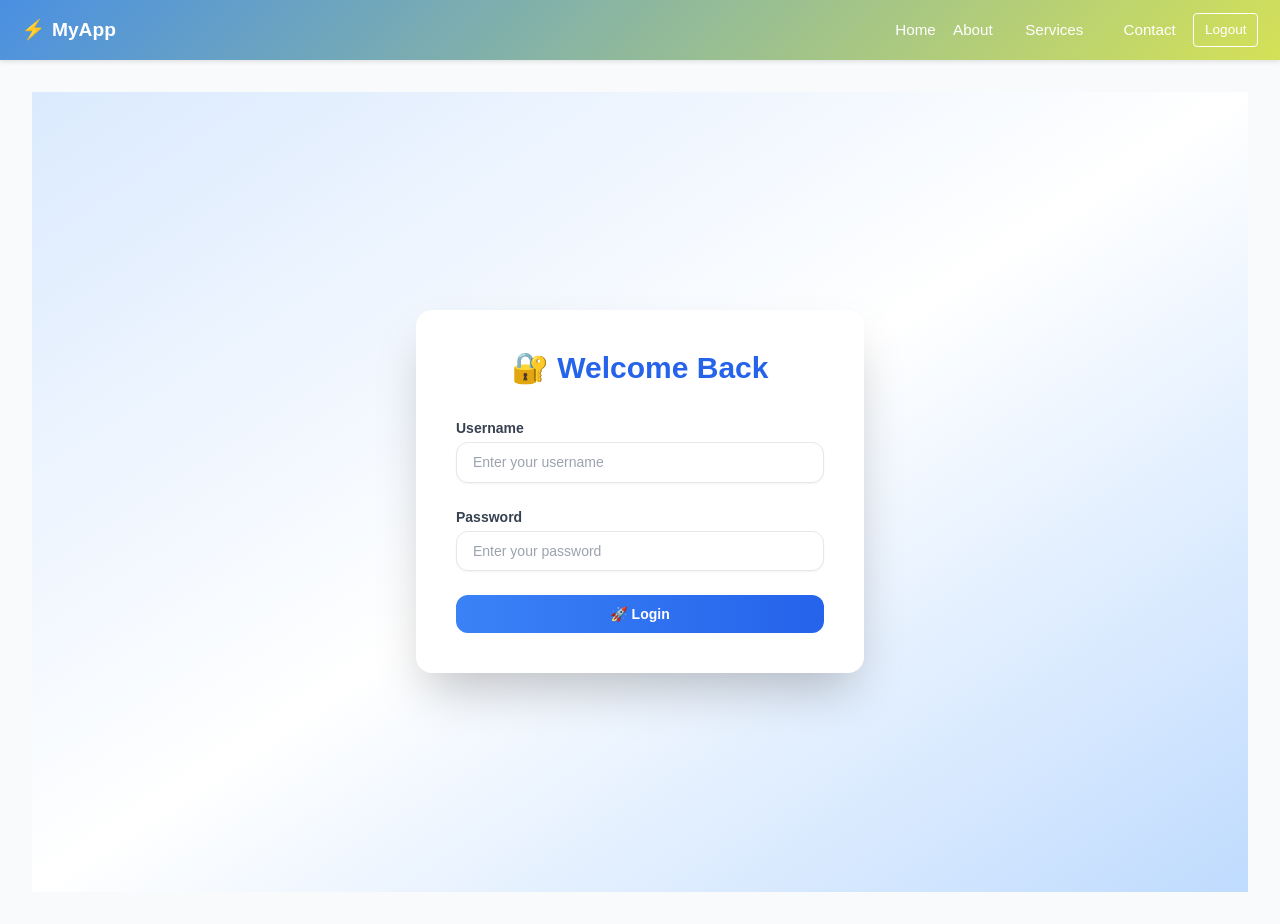
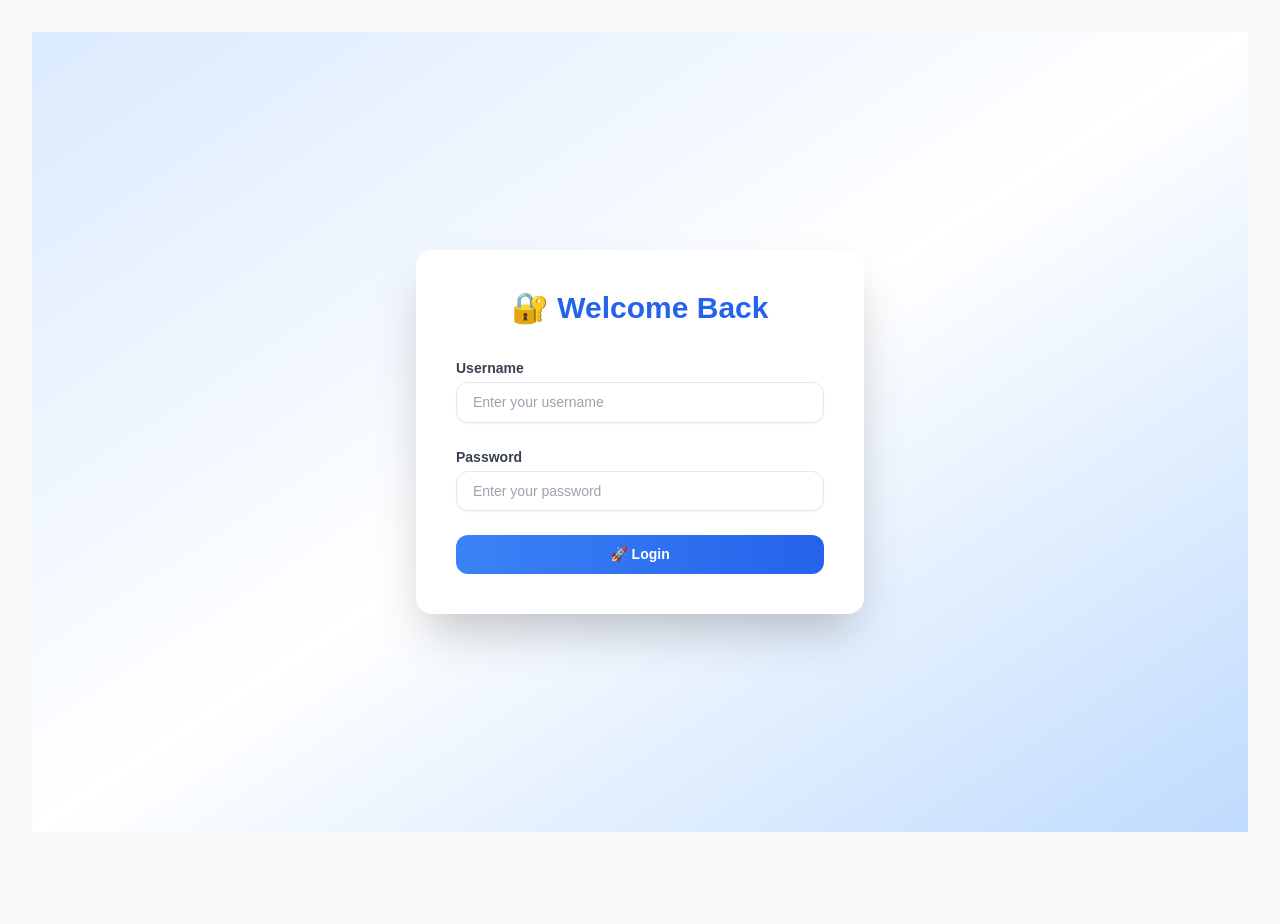
Before and after one commit to VipinCV/vuew, a Vue app: page /login in a window 1280 px wide. After the commit the page ends 864 px from the top, so only its background shows below. Built offline with nearby package versions, Linux system fonts and the light colour scheme; sample sign-in values are in the browser's storage.

Commit message:
Update App.vue

```diff
--- a/src/App.vue
+++ b/src/App.vue
@@ -1,6 +1,6 @@
 <template>
   <div id="app">
-    <header v-if="isLoggedIn">
+    <header v-if="isAuthenticated">
       <nav class="navbar">
         <div class="logo">
           <span class="logo-icon">⚡</span>
@@ -46,31 +46,22 @@
 </template>
 
 <script setup>
-import { ref, onMounted } from 'vue'
 import { useRouter } from 'vue-router'
-  import { useAuthStore } from '@/stores/auth'
-
-
-const authStore = useAuthStore()
+import { storeToRefs } from 'pinia'
+import { useAuthStore } from '@/stores/auth'
 
 const router = useRouter()
-const isLoggedIn = ref(false)
-
-onMounted(() => {
-  isLoggedIn.value = !!localStorage.getItem('token')
-})
+const authStore = useAuthStore()
+const { isAuthenticated } = storeToRefs(authStore)
 
 function logout() {
-       isLoggedIn.value = false
-       authStore.token = null
-       authStore.refreshToken = null
-      authStore.tokenExpiry = null
-      localStorage.clear()
+  authStore.logout()
   router.push('/login')
 }
 </script>
 
 <style>
+/* --- Styles unchanged --- */
 :root {
   --primary-color: #4A90E2;
   --secondary-color: #D4E157;
```
